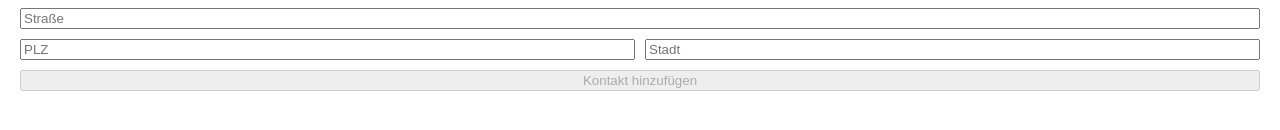
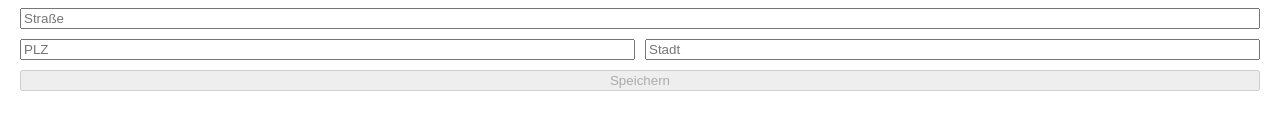
Before and after one commit to soerenstein/capstone-project, a React (Create React App) app: page /user-profile in a window 1280 px wide. Shown: the part 286-416 px from the top of the page. Built offline with nearby package versions, Linux system fonts and the light colour scheme.

Commit message:
Fix martins suggestions

```diff
--- a/src/components/UserProfile/UserProfileForm.js
+++ b/src/components/UserProfile/UserProfileForm.js
@@ -79,7 +79,7 @@ export default function UserProfileForm({ onSubmit }) {
           </LabelWrapper>
         </LabelStyled>
         <SubmitButton id="submit" disabled={disabledButton}>
-          Kontakt hinzufügen
+          Speichern
         </SubmitButton>
       </FormStyled>
     </div>
```
